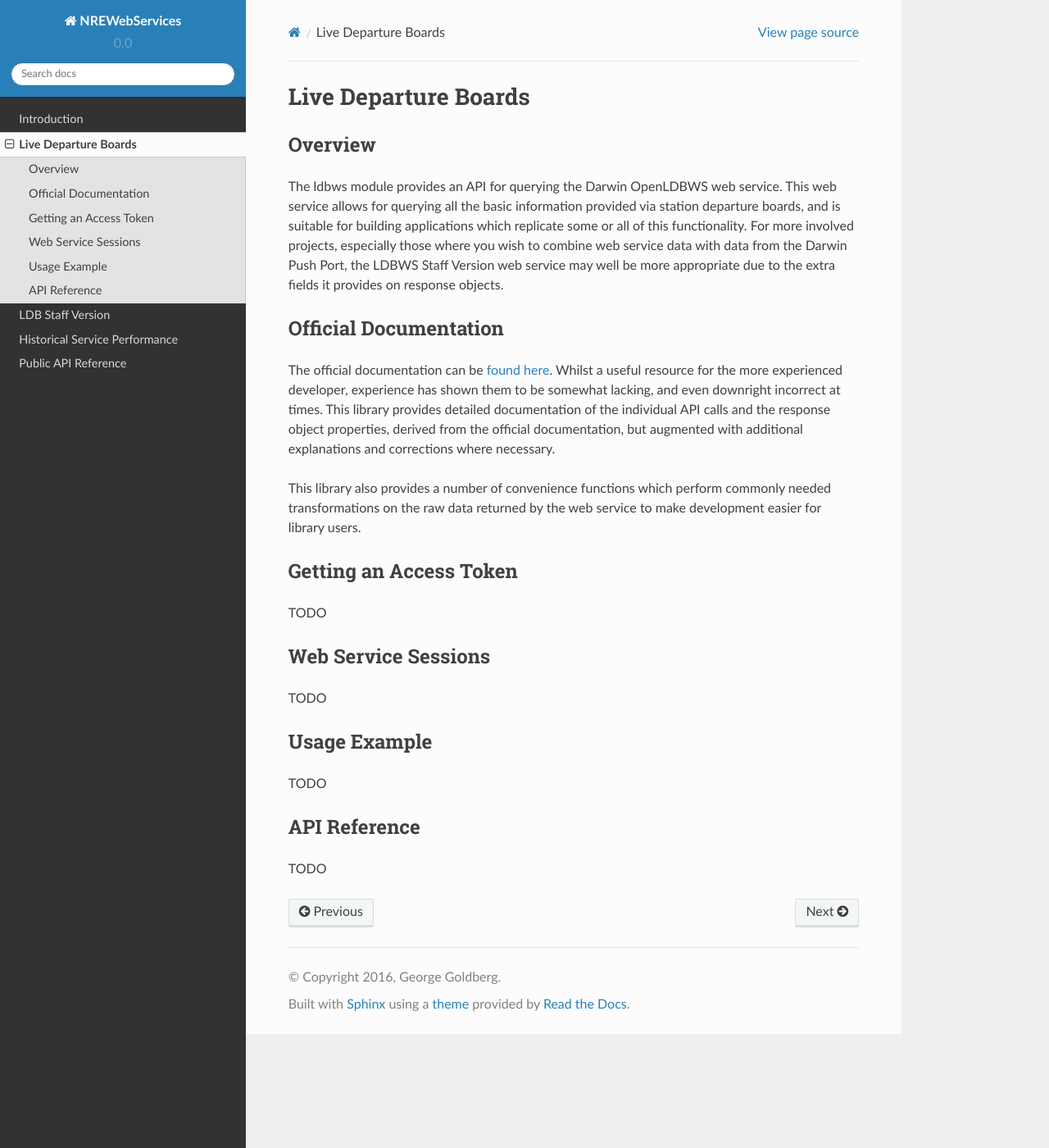
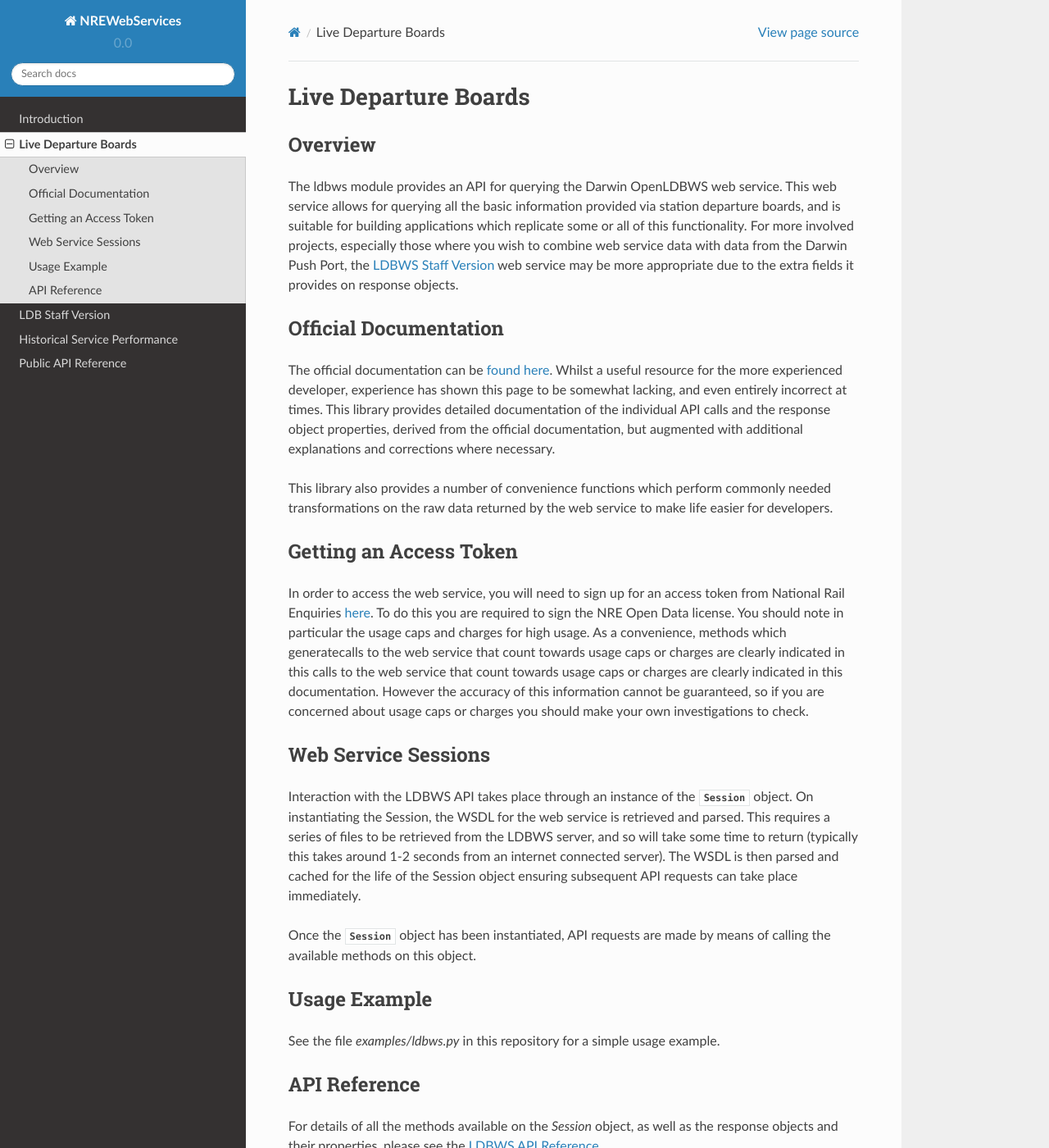
Before and after one commit to grundleborg/nrewebservices, a Sphinx documentation site: the page built from docs/ldbws.rst, in a window 1280 px wide and 1400 px high. Shown: the whole window at 82% size. Built offline with Sphinx 7.4.7 and the Read the Docs theme 2.0.0, drawn with Linux system fonts in a browser that asks for light colours; some of the changed text lies outside the part shown.

Commit message:
Introduction and LDBWS outline documentation.

```diff
--- a/docs/index.rst
+++ b/docs/index.rst
@@ -14,7 +14,7 @@ Contents:
     introduction
     ldbws
     staff
-    historical
+    hsp
     api
 
 
--- a/docs/ldbws.rst
+++ b/docs/ldbws.rst
@@ -8,39 +8,54 @@ The ldbws module provides an API for querying the Darwin OpenLDBWS web service.
 allows for querying all the basic information provided via station departure boards, and is suitable
 for building applications which replicate some or all of this functionality. For more involved
 projects, especially those where you wish to combine web service data with data from the Darwin Push
-Port, the LDBWS Staff Version web service may well be more appropriate due to the extra fields it
-provides on response objects.
+Port, the :doc:`LDBWS Staff Version <staff>` web service may be more appropriate due to the extra
+fields it provides on response objects.
 
 Official Documentation
 ----------------------
 
 The official documentation can be
 `found here <https://lite.realtime.nationalrail.co.uk/openldbws/>`_. Whilst a useful resource for
-the more experienced developer, experience has shown them to be somewhat lacking, and even downright
-incorrect at times. This library provides detailed documentation of the individual API calls and the
-response object properties, derived from the official documentation, but augmented with additional
-explanations and corrections where necessary.
+the more experienced developer, experience has shown this page to be somewhat lacking, and even
+entirely incorrect at times. This library provides detailed documentation of the individual API
+calls and the response object properties, derived from the official documentation, but augmented
+with additional explanations and corrections where necessary.
 
 This library also provides a number of convenience functions which perform commonly needed
-transformations on the raw data returned by the web service to make development easier for library
-users.
+transformations on the raw data returned by the web service to make life easier for developers.
 
 Getting an Access Token
 -----------------------
 
-TODO
+In order to access the web service, you will need to sign up for an access token from National Rail
+Enquiries `here <http://realtime.nationalrail.co.uk/OpenLDBWSRegistration>`_. To do this you are
+required to sign the NRE Open Data license. You should note in particular the usage caps and charges
+for high usage. As a convenience,  methods which generatecalls to the web service that count towards
+usage caps or charges are clearly indicated in this calls to the web service that count towards
+usage caps or charges are clearly indicated in this documentation. However the accuracy of this
+information cannot be guaranteed, so if you are concerned about usage caps or charges you should
+make your own investigations to check.
 
 Web Service Sessions
 --------------------
 
-TODO
+Interaction with the LDBWS API takes place through an instance of the
+:py:obj:`Session <nrewebservices.ldbws.Session>` object. On instantiating the Session, the WSDL
+for the web service is retrieved and parsed. This requires a series of files to be retrieved from
+the LDBWS server, and so will take some time to return (typically this takes around 1-2 seconds
+from an internet connected server). The WSDL is then parsed and cached for the life of the Session
+object ensuring subsequent API requests can take place immediately.
+
+Once the :py:obj:`Session <nrewebservices.ldbws.Session>` object has been instantiated, API requests
+are made by means of calling the available methods on this object.
 
 Usage Example
 -------------
 
-TODO
+See the file *examples/ldbws.py* in this repository for a simple usage example.
 
 API Reference
 -------------
 
-TODO
+For details of all the methods available on the `Session` object, as well as the response objects
+and their properties, please see the :doc:`LDBWS API Reference <api-ldbws>`.
```
Also changed, not shown: docs/introduction.rst (+28 -8 lines), docs/hsp.rst (renamed from docs/historical.rst).
